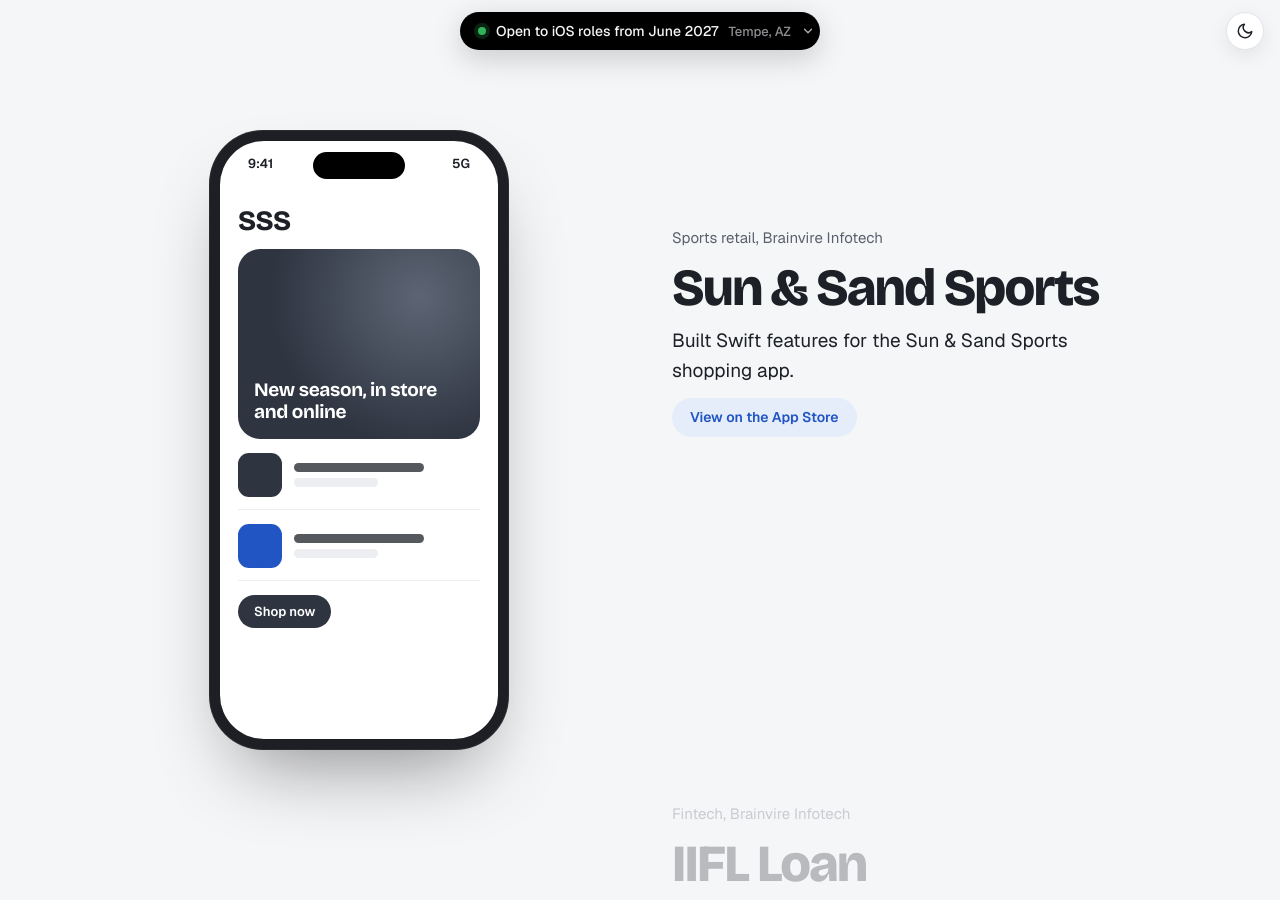
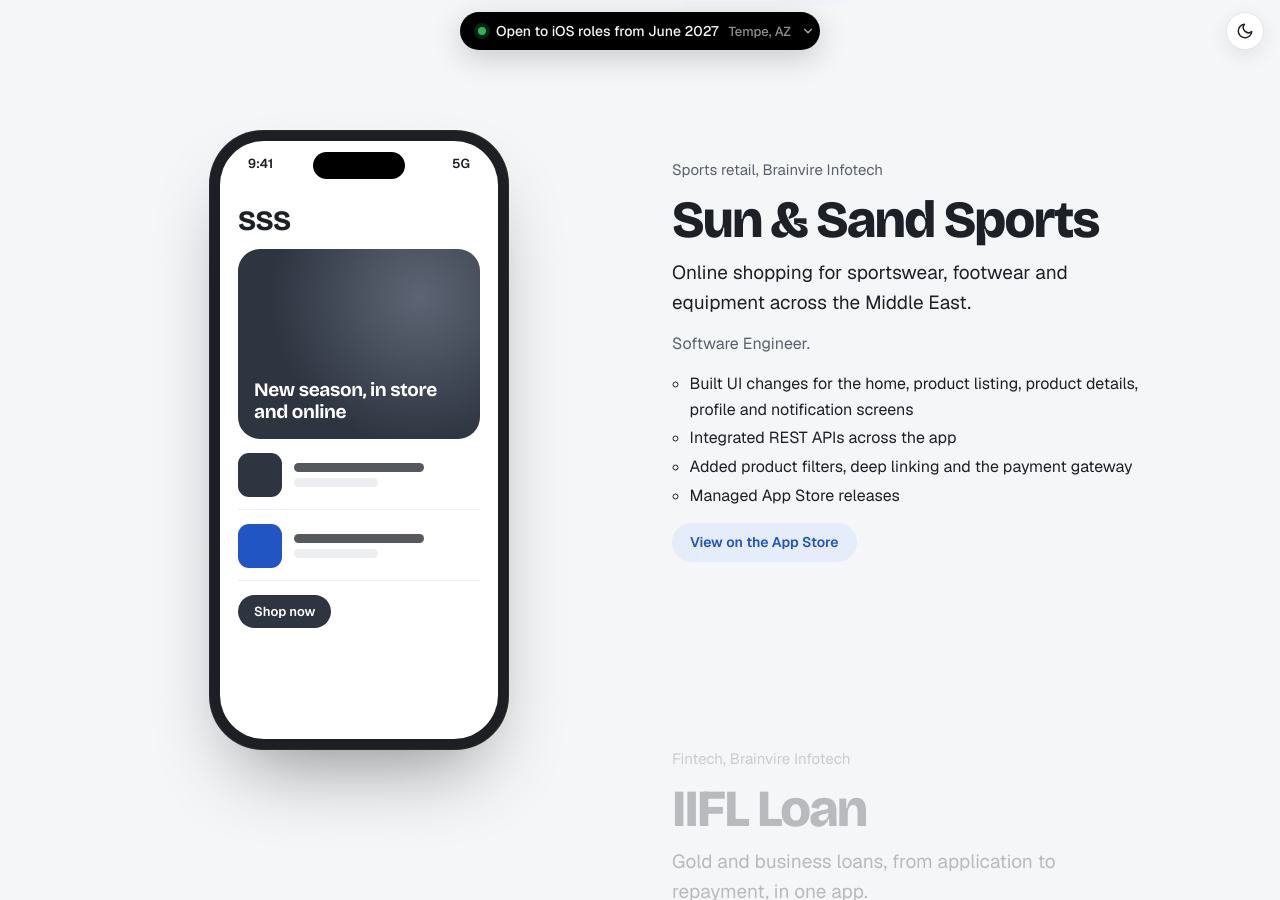
Before and after one commit to patelsid1211/patelsid1211.github.io, a Jekyll site: the page index.html, which Jekyll copies as it is, in a window 1280 px wide and 900 px high, scrolled down 3173 px. Built offline with Jekyll 4.4.1, drawn with Linux system fonts in a browser that asks for light colours; some of the changed text lies outside the part shown.

Commit message:
Add role and duties for UA, SSS and IIFL, and API work on Nike

```diff
--- a/index.html
+++ b/index.html
@@ -476,6 +476,7 @@ footer { padding-block: 28px 48px; color: var(--muted); font-size: 14px; display
           <p class="role">Software Engineer, working alongside a junior developer.</p>
           <ul class="duties">
             <li>Built UI changes for the home, product listing, product details, profile and notification screens</li>
+            <li>Integrated REST APIs across the app</li>
             <li>Added product filters, deep linking and the payment gateway</li>
             <li>Managed App Store releases</li>
           </ul>
@@ -486,18 +487,39 @@ footer { padding-block: 28px 48px; color: var(--muted); font-size: 14px; display
           <h3>Under Armour ME</h3>
           <p>Product drops, UA Rewards, wishlists and real-time order tracking.</p>
           <p class="impact"><b>+45%</b> engagement and <b>+32%</b> purchase conversion.</p>
+          <p class="role">Software Engineer.</p>
+          <ul class="duties">
+            <li>Built UI changes for the home, product listing, product details, profile and notification screens</li>
+            <li>Integrated REST APIs across the app</li>
+            <li>Added product filters, deep linking and the payment gateway</li>
+            <li>Managed App Store releases</li>
+          </ul>
           <a class="store" href="https://apps.apple.com/ae/app/under-armour-me/id1537429801" target="_blank" rel="noopener">View on the App Store</a>
         </li>
         <li class="step">
           <span class="kind">Sports retail, Brainvire Infotech</span>
           <h3>Sun &amp; Sand Sports</h3>
-          <p>Built Swift features for the Sun &amp; Sand Sports shopping app.</p>
+          <p>Online shopping for sportswear, footwear and equipment across the Middle East.</p>
+          <p class="role">Software Engineer.</p>
+          <ul class="duties">
+            <li>Built UI changes for the home, product listing, product details, profile and notification screens</li>
+            <li>Integrated REST APIs across the app</li>
+            <li>Added product filters, deep linking and the payment gateway</li>
+            <li>Managed App Store releases</li>
+          </ul>
           <a class="store" href="https://apps.apple.com/us/app/sun-sand-sports-shop-online/id1163601891" target="_blank" rel="noopener">View on the App Store</a>
         </li>
         <li class="step">
           <span class="kind">Fintech, Brainvire Infotech</span>
           <h3>IIFL Loan</h3>
-          <p>Full-time iOS developer on the loan app. UI, API integration, feature work and the CI/CD pipeline.</p>
+          <p>Gold and business loans, from application to repayment, in one app.</p>
+          <p class="role">Full-time iOS developer on the app.</p>
+          <ul class="duties">
+            <li>Built and updated the app's UI screens</li>
+            <li>Integrated REST APIs for loan and account data</li>
+            <li>Shipped new features from design to release</li>
+            <li>Managed the CI/CD pipeline for builds and releases</li>
+          </ul>
           <a class="store" href="https://apps.apple.com/in/app/iifl-gold-business-loans/id1066732918" target="_blank" rel="noopener">View on the App Store</a>
         </li>
         <li class="step">
```
